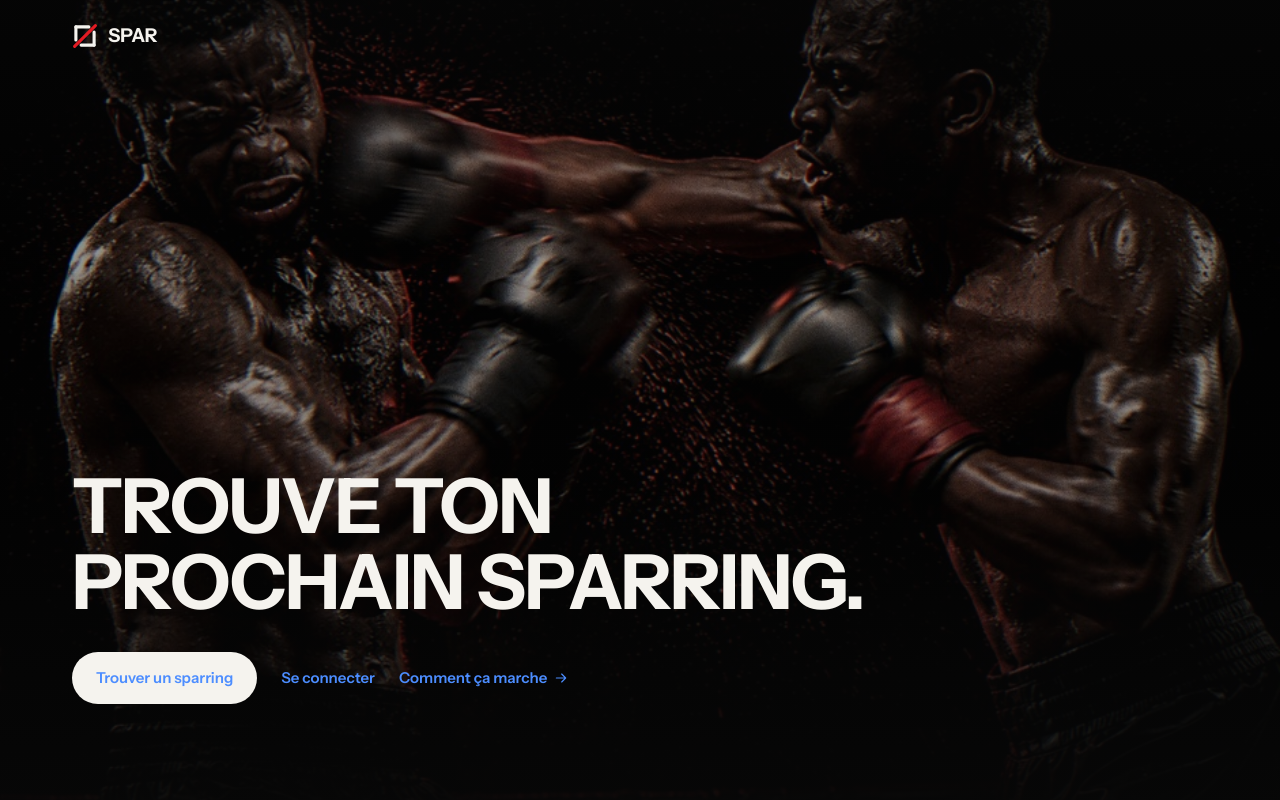
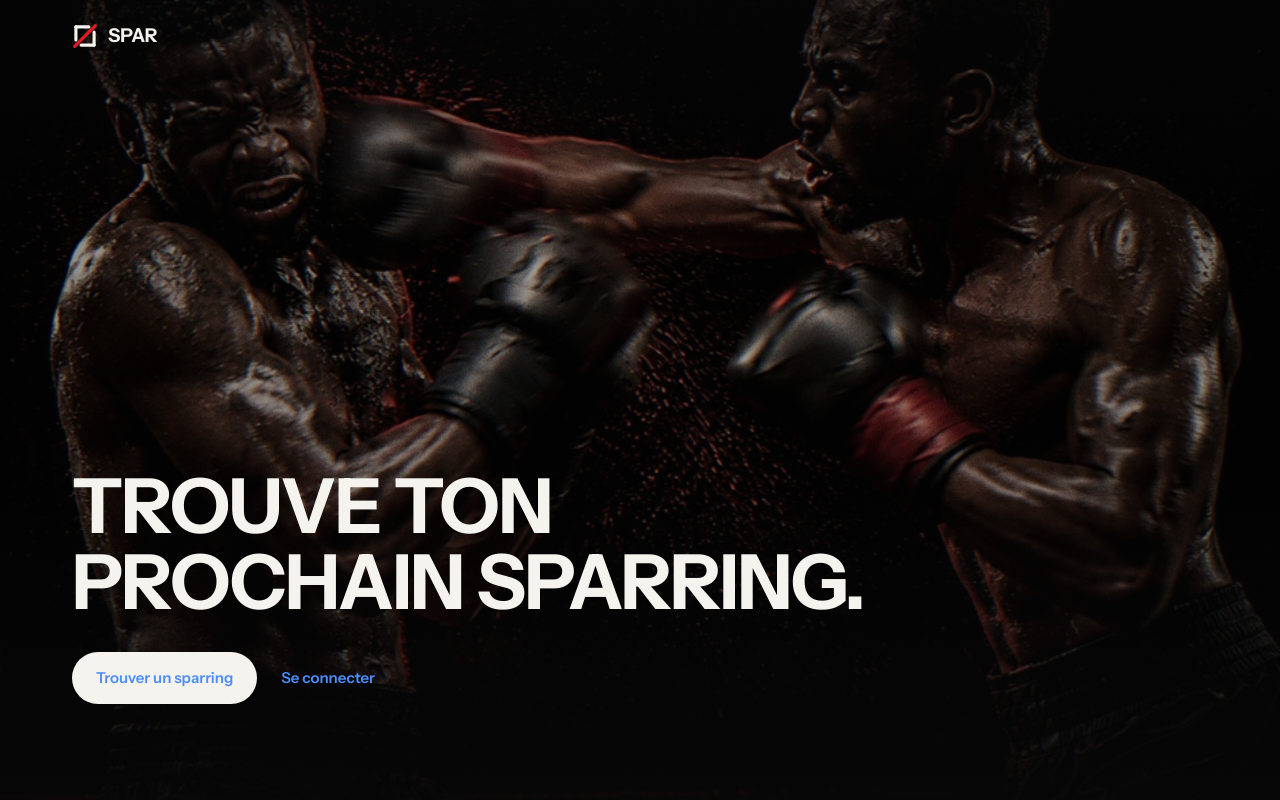
Before and after one commit to KIUNGOLINK/ringpath, a Next.js app: page / in a window 1280 px wide. Shown: the top 800 px of the page. Built offline with nearby package versions, Linux system fonts and the light colour scheme.

Commit message:
Hero: remove duplicate Comment ça marche link, already labeled in red below

```diff
--- a/src/app/page.tsx
+++ b/src/app/page.tsx
@@ -1,7 +1,7 @@
 import Link from "next/link";
 import Image from "next/image";
 import { SparMark } from "@/components/spar/SparLogo";
-import { ArrowRightIcon, GloveIcon } from "@/components/icons/Icon";
+import { GloveIcon } from "@/components/icons/Icon";
 
 const INSTAGRAM_URL =
   "https://www.instagram.com/spar.ringpath?igsh=MWJydjNlc2U3ZHFxcA%3D%3D&utm_source=qr";
@@ -69,9 +69,6 @@ export default function WebHero() {
             <Link href="/app" className="text-[15px] font-semibold text-bone hover:text-mist transition-colors">
               Se connecter
             </Link>
-            <a href="#comment-ca-marche" className="inline-flex items-center gap-1.5 text-[15px] font-semibold text-bone hover:gap-2.5 transition-all">
-              Comment ça marche <ArrowRightIcon size={16} />
-            </a>
           </div>
         </div>
       </div>
```
